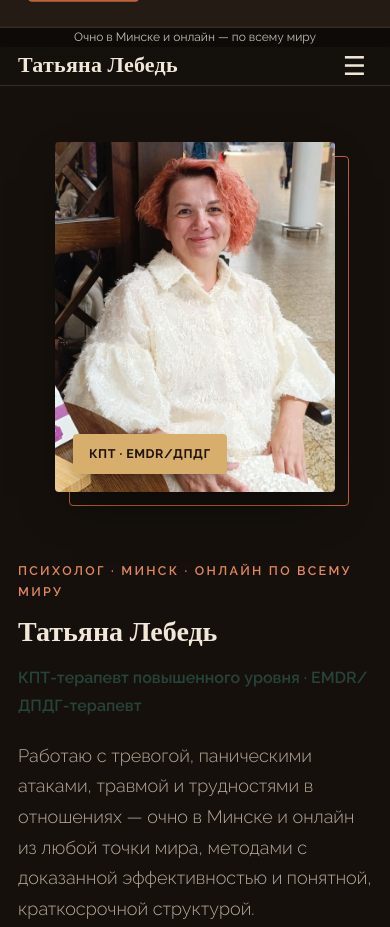
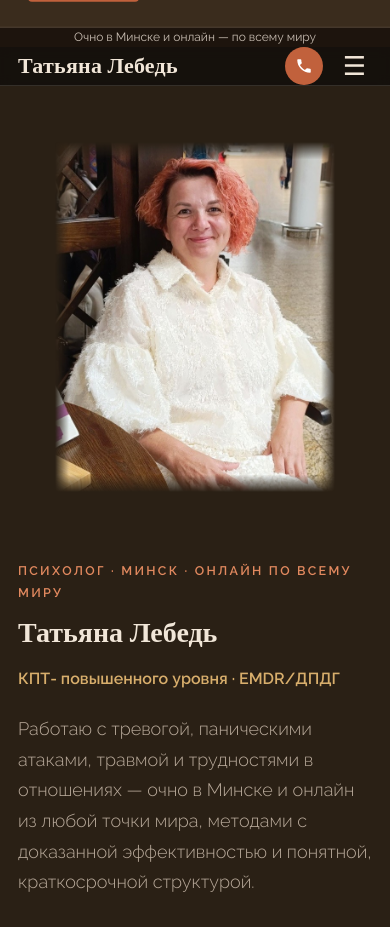
Before and after one commit to sensoola7/tatiana-lebed-site1, a plain HTML site: page index.html in a window 390 px wide. Shown: the top 927 px of the page. Drawn offline with nearby package versions, Linux system fonts and the light colour scheme.

Commit message:
Update index.html

```diff
--- a/index.html
+++ b/index.html
@@ -4,21 +4,21 @@
 <meta charset="UTF-8">
 <meta name="viewport" content="width=device-width, initial-scale=1.0">
 <title>Татьяна Лебедь — психолог КПТ, EMDR/ДПДГ, Минск</title>
-<meta name="description" content="Татьяна Лебедь — практикующий психолог, КПТ и EMDR/ДПДГ терапевт в Минске. Очно и онлайн по всему миру. Работа с тревогой, паническими атаками, травмой, ОКР, отношениями.">
+<meta name="description" content="Татьяна Лебедь — практикующий психолог, КПТ и EMDR/ДПДГ  в Минске. Очно и онлайн по всему миру. Работа с тревогой, паническими атаками, травмой, ОКР, отношениями.">
 <link rel="preconnect" href="https://fonts.googleapis.com">
 <link rel="preconnect" href="https://fonts.gstatic.com" crossorigin>
 <link href="https://fonts.googleapis.com/css2?family=Cormorant+Garamond:ital,wght@0,300;0,400;0,600;0,700;1,400;1,600&family=Raleway:wght@300;400;500;600;700&display=swap" rel="stylesheet">
 <style>
   :root{
-    --bg: #15100C;
-    --bg-alt: #0D0A07;
-    --card: #241B15;
-    --surface: #2F2419;
+    --bg: #2A2015;
+    --bg-alt: #1D140D;
+    --card: #3A2C1D;
+    --surface: #473726;
     --ink: #F1E6D8;
     --ink-soft: #B9AA9B;
     --rust: #C1613C;
     --rust-deep: #E2895F;
-    --pine: #26443A;
+    --pine: #2D4F43;
     --gold: #D8AE6C;
     --line: rgba(241,230,216,0.14);
     --radius: 4px;
@@ -128,8 +128,16 @@
   }
   .nav-cta:hover{background:var(--rust-deep); border-color:transparent !important;}
   .menu-btn{display:none; background:none; border:none; font-size:26px; cursor:pointer; color:var(--ink);}
+  .nav-mobile-actions{display:none; align-items:center; gap:14px;}
+  .nav-phone{
+    display:flex; align-items:center; justify-content:center;
+    width:38px; height:38px; border-radius:50%;
+    background:var(--rust); color:#fff;
+  }
+  .nav-phone svg{width:18px; height:18px;}
 
   @media (max-width:820px){
+    .nav-mobile-actions{display:flex;}
     .nav-links{
       position:fixed; inset:60px 0 auto 0; background:var(--card);
       flex-direction:column; align-items:flex-start; padding:24px 28px; gap:18px;
@@ -152,7 +160,7 @@
   }
   .hero h1{font-size:46px; max-width:11ch;}
   .hero .credentials{
-    font-size:16px; color:var(--pine); font-weight:600; margin-bottom:22px;
+    font-size:16px; color:var(--gold); font-weight:600; margin-bottom:22px;
   }
   .hero-actions{display:flex; gap:14px; margin-top:32px; flex-wrap:wrap;}
   .btn{
@@ -167,30 +175,21 @@
   .btn-ghost:hover{background:var(--ink); color:var(--bg);}
 
   .hero-photo{position:relative; max-width:440px; margin-left:auto;}
-  .hero-photo::before{
-    content:"";
-    position:absolute; top:14px; left:14px; right:-14px; bottom:-14px;
-    border:1.5px solid var(--rust);
-    border-radius:var(--radius);
-    z-index:0;
-  }
   .hero-photo-frame{
     position:relative; z-index:1;
-    border-radius:var(--radius);
-    overflow:hidden;
     aspect-ratio:4/5;
-    box-shadow:0 20px 44px -16px rgba(0,0,0,0.6);
+    -webkit-mask-image:
+      linear-gradient(to right, transparent, #fff 5%, #fff 95%, transparent),
+      linear-gradient(to bottom, transparent, #fff 5%, #fff 95%, transparent);
+    -webkit-mask-composite: source-in;
+    mask-image:
+      linear-gradient(to right, transparent, #fff 5%, #fff 95%, transparent),
+      linear-gradient(to bottom, transparent, #fff 5%, #fff 95%, transparent);
+    mask-composite: intersect;
   }
   .hero-photo-frame img{
     width:100%; height:100%; object-fit:cover; object-position:top center;
     filter:saturate(1.02);
-  }
-  .hero-photo-tag{
-    position:absolute; left:18px; bottom:18px; z-index:2;
-    background:var(--gold); color:#20140D;
-    padding:9px 16px; border-radius:var(--radius);
-    font-size:12.5px; font-weight:700; letter-spacing:.04em;
-    box-shadow:0 6px 16px -6px rgba(0,0,0,0.5);
   }
 
   @media (max-width:820px){
@@ -268,23 +267,24 @@
 
   /* ---------- INTAKE CHECKLIST ---------- */
   .checklist-wrap{
-    background:var(--pine); color:var(--ink);
+    background:var(--card); color:var(--ink);
+    border:1px solid var(--line);
     border-radius:var(--radius);
     padding:56px;
   }
-  .checklist-wrap h2{color:#fff;}
-  .checklist-wrap .lede{color:#CFE0D6;}
+  .checklist-wrap h2{color:var(--ink);}
+  .checklist-wrap .lede{color:var(--ink-soft);}
   .checklist{
     margin:0; padding:0;
     display:grid; grid-template-columns:1fr 1fr; gap:0 40px;
   }
   .checklist-group-title{
     font-family:'Cormorant Garamond', serif; font-size:21px; font-weight:700;
-    color:var(--gold); margin:34px 0 10px;
+    color:var(--rust-deep); margin:34px 0 10px;
   }
   .checklist-wrap > p.lede + .checklist-group-title{margin-top:32px;}
   .checklist-item{
-    border-bottom:1px solid rgba(255,255,255,0.14);
+    border-bottom:1px solid var(--line);
     padding:14px 0;
   }
   .checklist-item summary{
@@ -296,7 +296,7 @@
     content:"";
     position:absolute; left:0; top:4px;
     width:16px; height:16px;
-    border:1.5px solid rgba(255,255,255,0.55);
+    border:1.5px solid var(--ink-soft);
     border-radius:3px;
     transition:background .2s ease, border-color .2s ease;
   }
@@ -306,12 +306,12 @@
   .checklist-item summary::after{
     content:"+";
     position:absolute; right:2px; top:-2px;
-    font-size:20px; color:rgba(255,255,255,0.6);
+    font-size:20px; color:var(--ink-soft);
   }
   .checklist-item[open] summary::after{content:"–";}
-  .checklist-item summary:hover{color:#fff;}
+  .checklist-item summary:hover{color:var(--gold);}
   .checklist-item p{
-    margin:10px 0 2px 30px; font-size:14px; color:#D7E4DD; line-height:1.65;
+    margin:10px 0 2px 30px; font-size:14px; color:var(--ink-soft); line-height:1.65;
     max-width:46ch;
   }
   @media (max-width:820px){
@@ -507,7 +507,12 @@
       <li><a href="#formats">Форматы</a></li>
       <li><a href="#contact" class="nav-cta">Записаться</a></li>
     </ul>
-    <button class="menu-btn" id="menuBtn" aria-label="Меню">☰</button>
+    <div class="nav-mobile-actions">
+      <a href="tel:+375295022185" class="nav-phone" aria-label="Позвонить: +375 29 502-21-85">
+        <svg viewBox="0 0 24 24" fill="currentColor"><path d="M6.6 10.8c1.4 2.8 3.8 5.2 6.6 6.6l2.2-2.2c.3-.3.7-.4 1-.2 1.1.4 2.3.6 3.6.6.6 0 1 .4 1 1V20c0 .6-.4 1-1 1C10.9 21 3 13.1 3 3.9c0-.6.4-1 1-1h3.4c.6 0 1 .4 1 1 0 1.3.2 2.5.6 3.6.1.4 0 .8-.2 1L6.6 10.8z"/></svg>
+      </a>
+      <button class="menu-btn" id="menuBtn" aria-label="Меню">☰</button>
+    </div>
   </div>
 </header>
 
@@ -516,7 +521,7 @@
     <div>
       <span class="eyebrow">Психолог · Минск · онлайн по всему миру</span>
       <h1>Татьяна Лебедь</h1>
-      <p class="credentials">КПТ-терапевт повышенного уровня · EMDR/ДПДГ-терапевт</p>
+      <p class="credentials">КПТ- повышенного уровня · EMDR/ДПДГ</p>
       <p class="lede">Работаю с тревогой, паническими атаками, травмой и трудностями в отношениях — очно в Минске и онлайн из любой точки мира, методами с доказанной эффективностью и понятной, краткосрочной структурой.</p>
       <div class="hero-actions">
         <a href="#contact" class="btn btn-primary">Записаться на консультацию</a>
@@ -527,7 +532,6 @@
       <div class="hero-photo-frame">
         <img src="tatiana.jpg" alt="Татьяна Лебедь, психолог">
       </div>
-      <span class="hero-photo-tag">КПТ · EMDR/ДПДГ</span>
     </div>
   </div>
 </section>
@@ -536,7 +540,7 @@
   <div class="wrap about-grid">
     <div class="reveal">
       <span class="eyebrow">Обо мне</span>
-      <p>Рада приветствовать вас! Меня зовут <span class="about-name">Татьяна Лебедь</span>. Я — практикующий психолог, сертифицированный КПТ и EMDR/ДПДГ терапевт. Помогаю справляться с жизненными трудностями, возвращать эмоциональный баланс и уверенность в себе.</p>
+      <p>Рада приветствовать вас! Меня зовут <span class="about-name">Татьяна Лебедь</span>. Я — практикующий психолог, сертифицированный КПТ и EMDR/ДПДГ. Помогаю справляться с жизненными трудностями, возвращать эмоциональный баланс и уверенность в себе.</p>
       <p>В основе моей работы лежат три главных принципа: научная доказательность, высокая эффективность и краткосрочность.</p>
     </div>
     <div class="reveal">
@@ -741,7 +745,7 @@
 <section id="issues">
   <div class="wrap reveal">
     <div class="checklist-wrap">
-      <span class="eyebrow" style="color:#D9C79A;">🎯 С какими запросами я работаю</span>
+      <span class="eyebrow">🎯 С какими запросами я работаю</span>
       <h2>Запросы, с которыми можно обратиться</h2>
       <p class="lede">Вы можете обратиться ко мне, если столкнулись со следующими трудностями. Нажмите на пункт, чтобы прочитать о нём подробнее.</p>
 
@@ -992,7 +996,7 @@
 </section>
 
 <footer>
-  <div class="wrap">Татьяна Лебедь · психолог, КПТ и EMDR/ДПДГ терапевт · Минск и онлайн по всему миру</div>
+  <div class="wrap">Татьяна Лебедь · психолог, КПТ и EMDR/ДПДГ  · Минск и онлайн по всему миру</div>
 </footer>
 
 <script>
```
